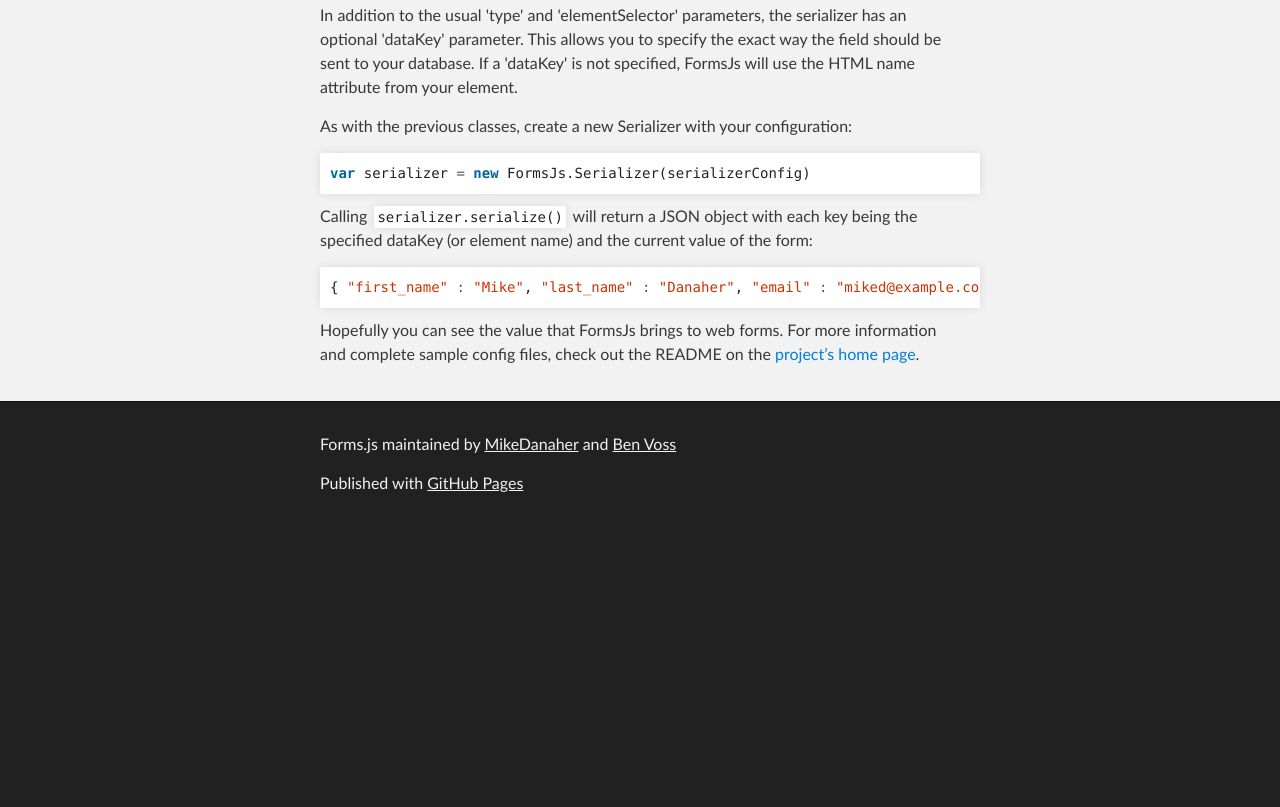
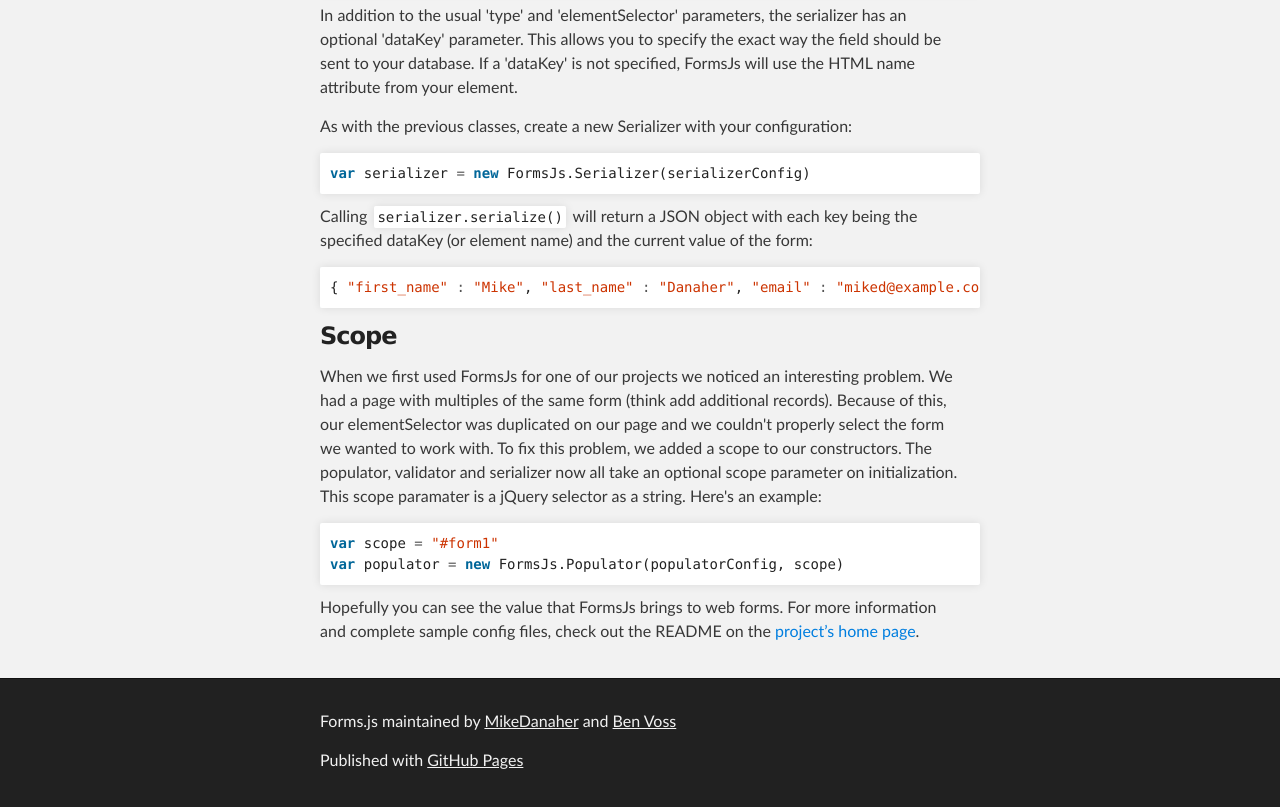
Before and after one commit to bwvoss/forms.js, a plain HTML site: page index.html in a window 1280 px wide. Shown: the part 3644-4451 px from the top of the page. Before the commit the page ends 4174 px from the top, so only its background shows below. Drawn offline with Linux system fonts and the light colour scheme.

Commit message:
Added scope documentation

```diff
--- a/index.html
+++ b/index.html
@@ -172,7 +172,16 @@
 <div class="highlight highlight-javascript"><pre><span class="p">{</span> <span class="s2">"first_name"</span> <span class="o">:</span> <span class="s2">"Mike"</span><span class="p">,</span> <span class="s2">"last_name"</span> <span class="o">:</span> <span class="s2">"Danaher"</span><span class="p">,</span> <span class="s2">"email"</span> <span class="o">:</span> <span class="s2">"miked@example.com"</span> <span class="p">}</span>
 </pre></div>
 
+<h3>
+<a name="scope" class="anchor" href="#scope"><span class="octicon octicon-link"></span></a>Scope</h3>
+
+<p>When we first used FormsJs for one of our projects we noticed an interesting problem. We had a page with multiples of the same form (think add additional records). Because of this, our elementSelector was duplicated on our page and we couldn't properly select the form we wanted to work with. To fix this problem, we added a scope to our constructors. The populator, validator and serializer now all take an optional scope parameter on initialization. This scope paramater is a jQuery selector as a string. Here's an example:</p>
+
+<div class="highlight highlight-javascript"><pre><span class="kd">var</span> <span class="nx">scope</span> <span class="o">=</span> <span class="s2">"#form1"</span>
+<span class="kd">var</span> <span class="nx">populator</span> <span class="o">=</span> <span class="k">new</span> <span class="nx">FormsJs</span><span class="p">.</span><span class="nx">Populator</span><span class="p">(</span><span class="nx">populatorConfig, scope</span><span class="p">)</span></pre></div>
+
 <p>Hopefully you can see the value that FormsJs brings to web forms. For more information and complete sample config files, check out the README on the <a href="https://github.com/bwvoss/forms.js">project’s home page</a>.</p>
+
       </section>
     </div>
 
```
